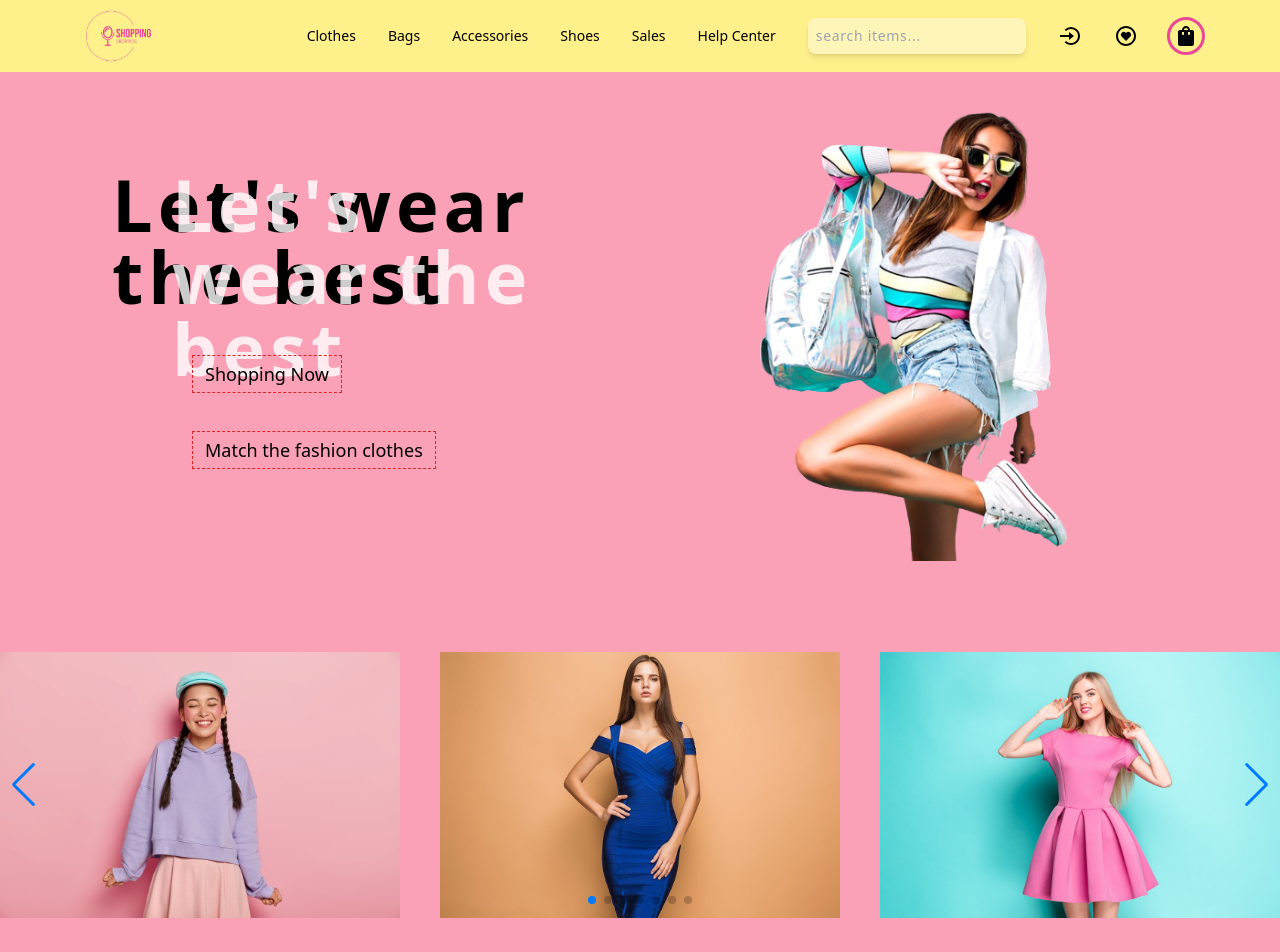
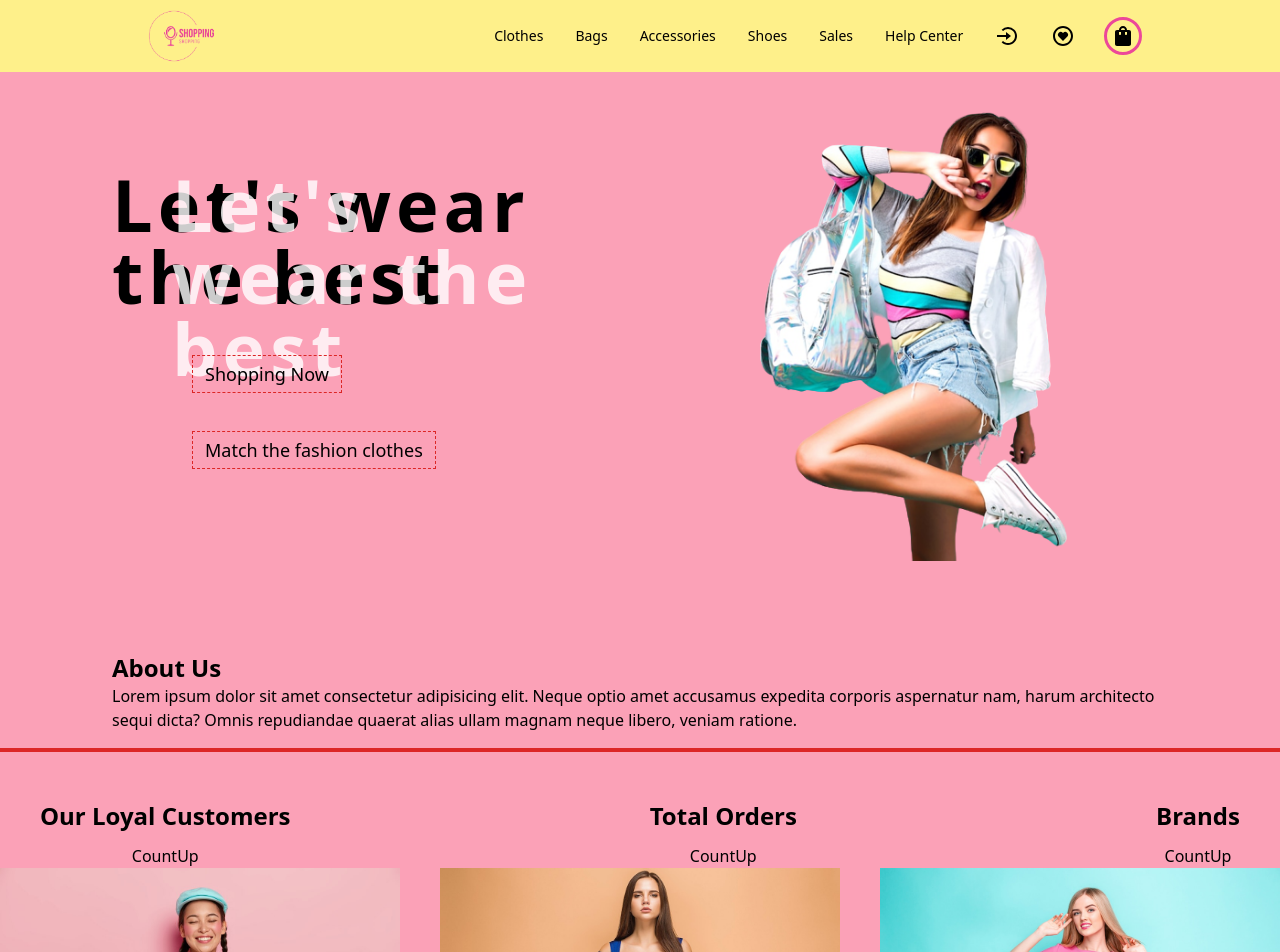
Before and after one commit to YatiZ/Shop-for-ladies, a React (Create React App) app: page / in a window 1280 px wide. Shown: the top 952 px of the page. Built offline with nearby package versions, Linux system fonts and the light colour scheme.

Commit message:
editing Search

```diff
--- a/src/App.jsx
+++ b/src/App.jsx
@@ -21,6 +21,7 @@ import ReviewPage from "./components/Body/Review/ReviewPage";
 import FavoritePage from "./components/Body/FavoritePage";
 import UserPage from "./components/User/UserPage";
 import MatchingPage from "./components/Body/Matching/matchingPage";
+import LogoutPage from "./components/Body/Login/LogoutPage";
 
 
 function App() {
@@ -47,6 +48,7 @@ function App() {
 
 
         <Route path="/login" element={<SignInPage />} />
+        <Route path="/logout" element={<LogoutPage/>}/>
         <Route path="/shopping-bag" element={<ShoppingBagPage />} />
 
         <Route path="/sign-up" element={<UserRegister />} />
--- a/src/components/Body/ClothesPage.jsx
+++ b/src/components/Body/ClothesPage.jsx
@@ -2,6 +2,7 @@ import { useContext, useState } from "react";
 import EachCloth from "./Clothes/EachCloth";
 import { clothes } from "./Clothes/clothData";
 import { useLocation } from "react-router-dom";
+import SearchItem from "../header/drops/SearchItem";
 
 function ClothesPage() {
   const { search } = useLocation();
@@ -19,7 +20,11 @@ function ClothesPage() {
     </div>
   ));
   return (
-    <div className="mt-10 font-Serif text-center ">
+    <div className=" font-Serif text-center ">
+
+
+      <SearchItem/>
+
       <div>{clothData}</div>
     </div>
   );
--- a/src/components/Body/Content.jsx
+++ b/src/components/Body/Content.jsx
@@ -1,10 +1,12 @@
 import modelImage from "../Images/stylish-woman-removebg-preview.png";
 import "../Body/SlidePage.css";
 import { Link } from "react-router-dom";
+import CountUpNumber from "./HeroSection/CounterUp";
 // import Button from "../../reusable/Button";
 function Content(){
     return (
-        <div className="grid grid-cols-1 md:grid-cols-2 mt-10 h-auto min-w-full mb-12">
+        <section className="">
+         <div className="grid grid-cols-1 md:grid-cols-2 mt-10 h-auto min-w-full mb-12">
             <div className="text-center md:text-left md:mt-28 ml-8 justify-center ">
                 <h1 className="md:text-7xl text-5xl font-bold mx-2 md:ml-20 concept">Let's wear the best</h1>
                 <div className="mt-12">
@@ -18,9 +20,39 @@ function Content(){
 
             </div>
             <div>
-                <img src={modelImage} alt="model" className="h-auto md:h-5/6 px-10 mt-12 ml-12"/>
+                <img src={modelImage} alt="model" className="h-auto md:h-5/6 px-10 mt-12 ml-12 hover:scale-125 transition-all duration-500"/>
             </div>
+
         </div>
+            {/* About Section */}
+
+            <div className="justify-center items-center mx-28">
+                <h1 className="text-xs md:text-2xl font-bold">About Us</h1>
+                <p>Lorem ipsum dolor sit amet consectetur adipisicing elit. Neque optio amet accusamus expedita corporis aspernatur nam, harum architecto sequi dicta? Omnis repudiandae quaerat alias ullam magnam neque libero, veniam ratione.</p>
+            </div>
+
+            <div className="h-1 w-full bg-red-600 mt-4 block"></div>
+            {/* Loyal Customner numbers section */}
+            <div className='flex justify-between mt-12 mx-10'>
+                <div className='flex gap-3 flex-col items-center justify-center'>
+                    <p className='text-xs md:text-2xl text-center font-bold'>Our Loyal Customers</p>
+                    <CountUpNumber duration={3000} endValue={200} />
+                </div>
+
+                <div className='flex gap-3 flex-col items-center justify-center'>
+                    <p className='text-xs md:text-2xl text-center font-bold'>Total Orders</p>
+                    <CountUpNumber duration={3000} endValue={100} />
+                </div>
+
+                <div className='flex gap-3 flex-col items-center justify-center'>
+                    <p className='text-xs md:text-2xl text-center font-bold'>Brands</p>
+                    <CountUpNumber duration={3000} endValue={50} />
+                </div>
+
+                </div>
+
+        </section>
+
     )
 }
 export default Content;
--- /dev/null
+++ b/src/components/Body/HeroSection/CounterUp.jsx
@@ -0,0 +1,9 @@
+import React from 'react'
+
+const CountUpNumber = () => {
+  return (
+    <div>CountUp</div>
+  )
+}
+
+export default CountUpNumber
--- /dev/null
+++ b/src/components/Body/Login/LogoutPage.jsx
@@ -0,0 +1,9 @@
+import React from 'react'
+
+const LogoutPage = () => {
+  return (
+    <div>LogoutPage</div>
+  )
+}
+
+export default LogoutPage
--- a/src/components/Body/Login/SignInPage.jsx
+++ b/src/components/Body/Login/SignInPage.jsx
@@ -1,9 +1,9 @@
-import React, { useContext } from "react";
+import React, { useContext, useState } from "react";
 import Form from "../../../reusable/Form";
 import Square from "../../../reusable/Square";
 import Input from "../../../reusable/Input";
 import Button from "../../../reusable/Button";
-import { Link, useRoutes, useNavigate } from "react-router-dom";
+import { Link, useRoutes, useNavigate} from "react-router-dom";
 import axios from "axios";
 import useForm from "../../../hooks/useForm";
 import { UserContext } from "../../../context/useInfoUser";
@@ -12,11 +12,14 @@ const SignInPage = () => {
   const initialValue = {};
   const [values, handleChange] = useForm(initialValue);
   const {userInfo, setUserInfo} = useContext(UserContext);
+  const [isLoading,setIsLoading] = useState(false);
 
   const navigate = useNavigate();
   const handleSubmit = async (event) => {
 
     event.preventDefault();
+    setIsLoading(true);
+    console.log('Loading',isLoading)
     setUserInfo(values)
 
     navigate('/');
@@ -61,6 +64,7 @@ const SignInPage = () => {
         >
           <div className="flex flex-col w-full justify-center gap-y-8 tracking-wider">
             <h1>Login Form</h1>
+
             <Input
               placeholder="Your username"
               className=""
@@ -77,6 +81,7 @@ const SignInPage = () => {
             <Button className="flex justify-center rounded-md backdrop-opacity-10 backdrop-blur bg-pink-400 border-none hover:bg-yellow-200">
               Login
             </Button>
+            {isLoading && <p>Loading...</p>}
             <div>
               <p>
                 Forgot Password ?
--- a/src/components/Body/Shopping/OrderSummary.jsx
+++ b/src/components/Body/Shopping/OrderSummary.jsx
@@ -1,4 +1,4 @@
-import React, { useEffect, useState } from "react";
+import React, { Suspense, useEffect, useState } from "react";
 import Panel from "../../../reusable/Panel";
 import helpImg from "../Shopping/cloud-black-clouds-message.png";
 import { Link } from "react-router-dom";
@@ -7,11 +7,13 @@ import PaymentsIcon from "@mui/icons-material/Payments";
 import axios from "axios";
 import { ToastContainer, toast } from "react-toastify";
 import "react-toastify/dist/ReactToastify.css";
+import Loading from "../../../reusable/Loading";
 
 const OrderSummary = ({ cart }) => {
   const [codeValue, setCodeValue] = useState("");
   const [discount, setDiscount] = useState(0);
   const [codeInvalidMessage, setCodeInvalidMessage] = useState("");
+  const [loading, setLoading] = useState(false);
 
   //for total shopping cost
   const calculateTotal = () => {
@@ -30,11 +32,13 @@ const OrderSummary = ({ cart }) => {
     const discountAmount = total * discount;
     const tax = calculateTax();
     return total - discountAmount + tax;
-
   };
 
-  function handleApplyPromoCode(event) {
+  async function handleApplyPromoCode(event) {
     event.preventDefault();
+    setLoading(true);
+    try {
+      await new Promise((resolve) => setTimeout(resolve, 2500));
       axios
         .post("http://127.0.0.1:8000/promo_code/", { code: codeValue })
         .then((response) => {
@@ -45,28 +49,30 @@ const OrderSummary = ({ cart }) => {
 
               setDiscount(discountAmount);
               setCodeInvalidMessage(null);
-            setCodeValue('')
+              setCodeValue("");
             } else {
               const message = data.message;
               setDiscount(null);
               setCodeInvalidMessage(message);
-            toast.error(message,{
-              position:'bottom-right',
-              autoClose:2000
+              toast.error(message, {
+                position: "bottom-right",
+                autoClose: 2000,
               });
-            setCodeValue('')
+              setCodeValue("");
             }
           } else {
             console.log("Invalid response status", response.status);
           }
-      })
-
-      .catch((err) => console.log(err));
+        });
+    } catch (error) {
+      console.log(error);
+    } finally {
+      setLoading(false);
+    }
   }
 
   return (
     <Panel className="p-4 tracking-wide mx-6 lg:mx-0">
-
       <h1 className="text-center font-Serif font-bold text-xl">
         Order Summary
       </h1>
@@ -93,17 +99,31 @@ const OrderSummary = ({ cart }) => {
       </div>
 
       {codeInvalidMessage && <ToastContainer />}
+
       <div className="grid grid-cols-2 mt-7 gap-y-2 px-2">
         <div>Shopping cost</div>
         <div className="text-end">${calculateTotal().toFixed(2)}</div>
         <div>Discount</div>
-        <div className="text-end">{(discount*100)}%</div>
+        <Suspense fallback={<Loading />}>
+          {loading ? (
+            <Loading/>
+          ) : (
+            <div className="text-end">{discount * 100}%</div>
+          )}
+        </Suspense>
+
         <div>Tax</div>
         <div className="text-end">${calculateTax().toFixed(2)}</div>
         <div className="text-lg font-bold">Estimated Total</div>
+        <Suspense fallback={<Loading />}>
+          {loading ? (
+            <Loading/>
+          ) : (
             <div className="text-lg font-bold text-end">
               ${estimatedTotal().toFixed(2)}
             </div>
+          )}
+        </Suspense>
       </div>
       <div className="mt-4 px-2">
         <p className="text-sm">
@@ -130,7 +150,6 @@ const OrderSummary = ({ cart }) => {
           <span>Checkout</span>
         </button>
       </div>
-
     </Panel>
   );
 };
--- a/src/components/User/UserDrops.jsx
+++ b/src/components/User/UserDrops.jsx
@@ -5,7 +5,7 @@ export const drops = [
     {label:"User Info",route:"/account"},
     {label:"Change Password",route:"<UserAccount/>"},
     {label:"Cart History",route:"<UserAccount/>"},
-    {label:"Logout",route:"Logout"},
+    {label:"Logout",route:"/logout"},
 ]
 
 
--- a/src/components/header/drops/NavigateDrops.jsx
+++ b/src/components/header/drops/NavigateDrops.jsx
@@ -58,9 +58,7 @@ function NavigateDrops({ navigateData }) {
       onMouseLeave={handleMouseLeave}
     >
       {renderedData}
-      <div className="md:py-2 py-0 w-fit">
-        <SearchItem />
-      </div>
+
 
        <div className="py-4">
         {userInfo? <div onMouseEnter={handleUserDrops} ><AccountCircleIcon className="text-2xl hover:text-pink-400"/>
--- a/src/components/header/drops/SearchItem.jsx
+++ b/src/components/header/drops/SearchItem.jsx
@@ -8,8 +8,9 @@ const SearchItem = () => {
   const {handleSearchValue,globalSearch} = useContext(SearchContext);
 
   return (
-    <div>
-         <Input type="text" placeholder="search items..." onChange={(e)=>handleSearchValue(e.target.value)} value={globalSearch}/>
+    <div className="mx-28 mt-20">
+      <h1 className="mb-10 font-bold">You can search anything you want!</h1>
+         <Input className='focus:outline-none' type="search" placeholder="search items..." onChange={(e)=>handleSearchValue(e.target.value)} value={globalSearch}/>
 
     </div>
   )
--- /dev/null
+++ b/src/reusable/Loading.jsx
@@ -0,0 +1,10 @@
+import { Skeleton } from '@mui/material'
+import React from 'react'
+
+export default function Loading() {
+  return (
+    <div className='justify-end items-end mx-44'>
+        <Skeleton className='h-8 w-14 text-end'/>
+    </div>
+  )
+}
```
Also changed, not shown: 1 other file (tests, documents, lock files or other folders). Lines whose indentation alone changed are shown as unchanged.
